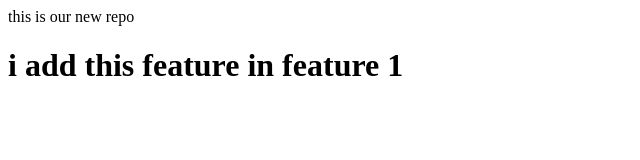
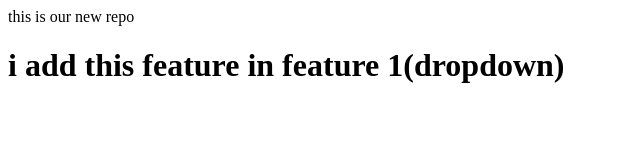
Before and after one commit to Prince1902Patel/localRepo, a plain HTML site: page index.html in a window 1280 px wide. Shown: the whole page, without its empty margins (0-640 px from the left). Drawn offline with Linux system fonts and the light colour scheme.

```diff
--- a/index.html
+++ b/index.html
@@ -1,2 +1,2 @@
 <p>this is our new repo</p>
-<h1>i add this feature in feature 1</h1>
+<h1>i add this feature in feature 1(dropdown)</h1>
```
